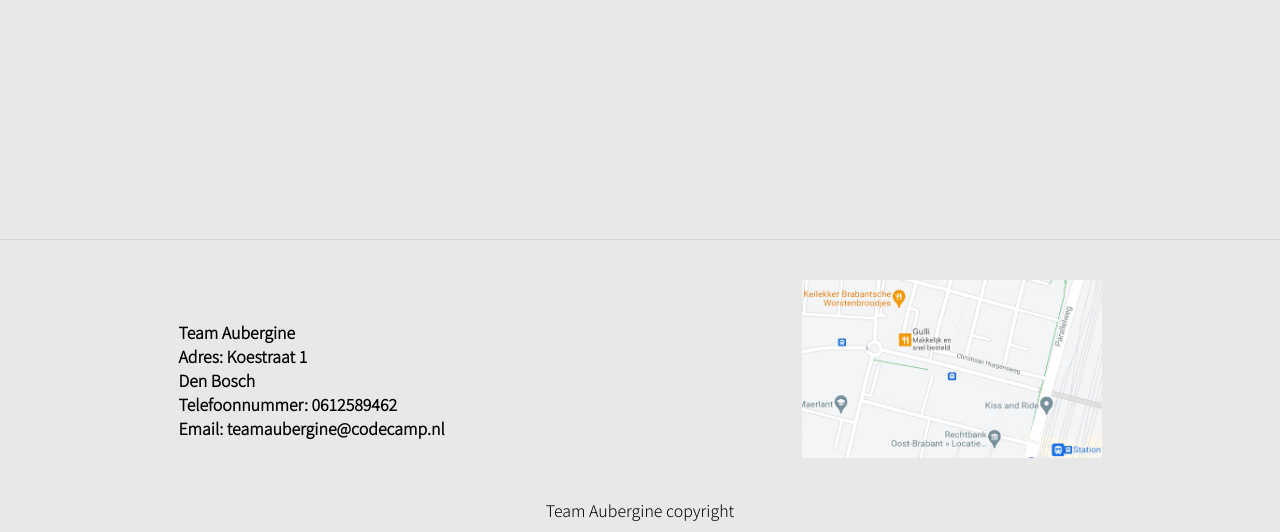
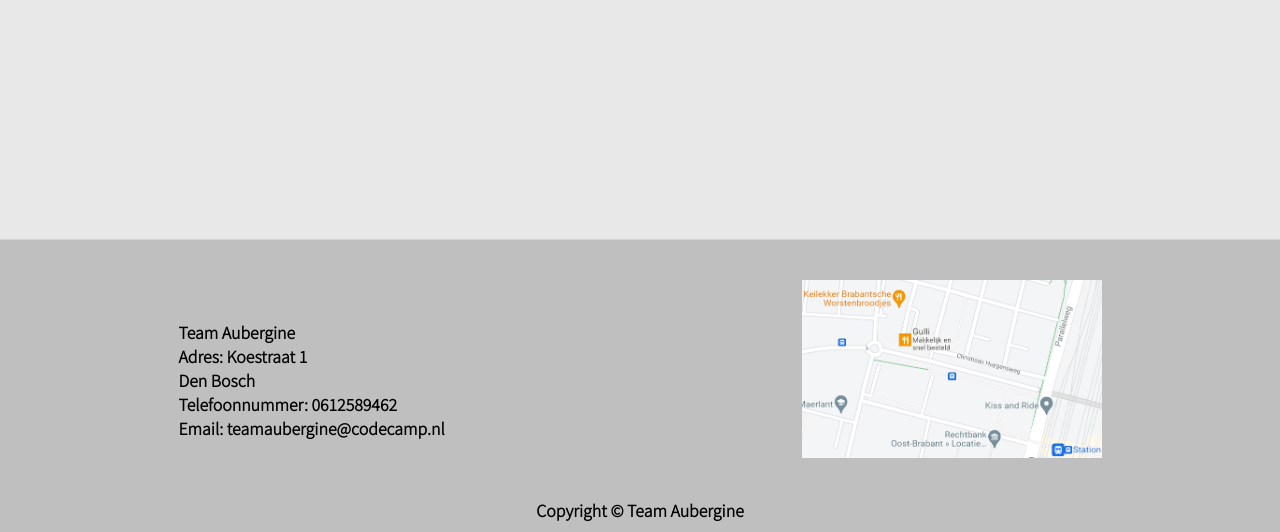
Before and after one commit to ThomasvanGastel2/C2-Codecamp, a PHP site: page /C2-Codecamp/index.php in a window 1280 px wide. Shown: the part 893-1425 px from the top of the page. Run offline with PHP 8.4, Linux system fonts and the light colour scheme.

Commit message:
footer edit

```diff
--- a/css/style.css
+++ b/css/style.css
@@ -173,6 +173,7 @@ footer{
   margin-top: 25%;
   text-align: center;
   border-top: 1px solid lightgrey;
+  background-color: #BFBFBF;
 }
 
 .dropdown-content a:hover {
@@ -181,6 +182,7 @@ footer{
 
 .dropdown:hover .dropdown-content {
     display: block;
+    border-radius: 10px;
 }
 
 .dropdown:hover .dropbtn {
@@ -750,3 +752,8 @@ ul.breadcrumb li a:hover {
   margin-top: 40px;
   margin-bottom: 40px;
 }
+
+.copyright{
+  padding-bottom: 10px;
+  font-weight: bolder;
+}
--- a/footer.php
+++ b/footer.php
@@ -19,7 +19,7 @@
     <img src="img/plattegrond.png" alt="plattegrond codecamp">
     <!--<a>Copyright © 2021 Team Aubergine. All rights reserved.</a>-->
 </div>
-
-<p>Team Aubergine copyright</p>
-
+<div class="copyright">
+    <p>Copyright © Team Aubergine</p>
+</div>
 </footer>
```
